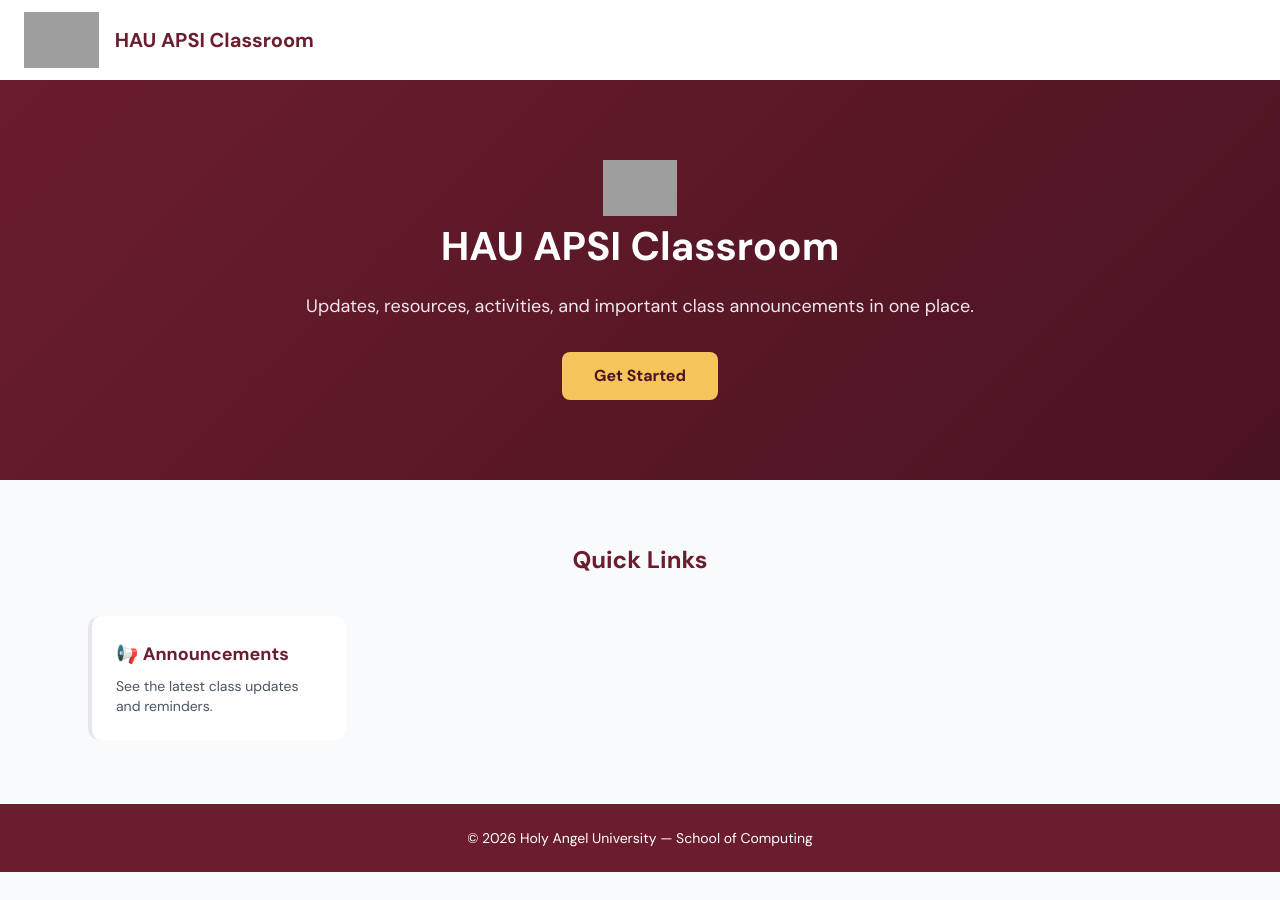
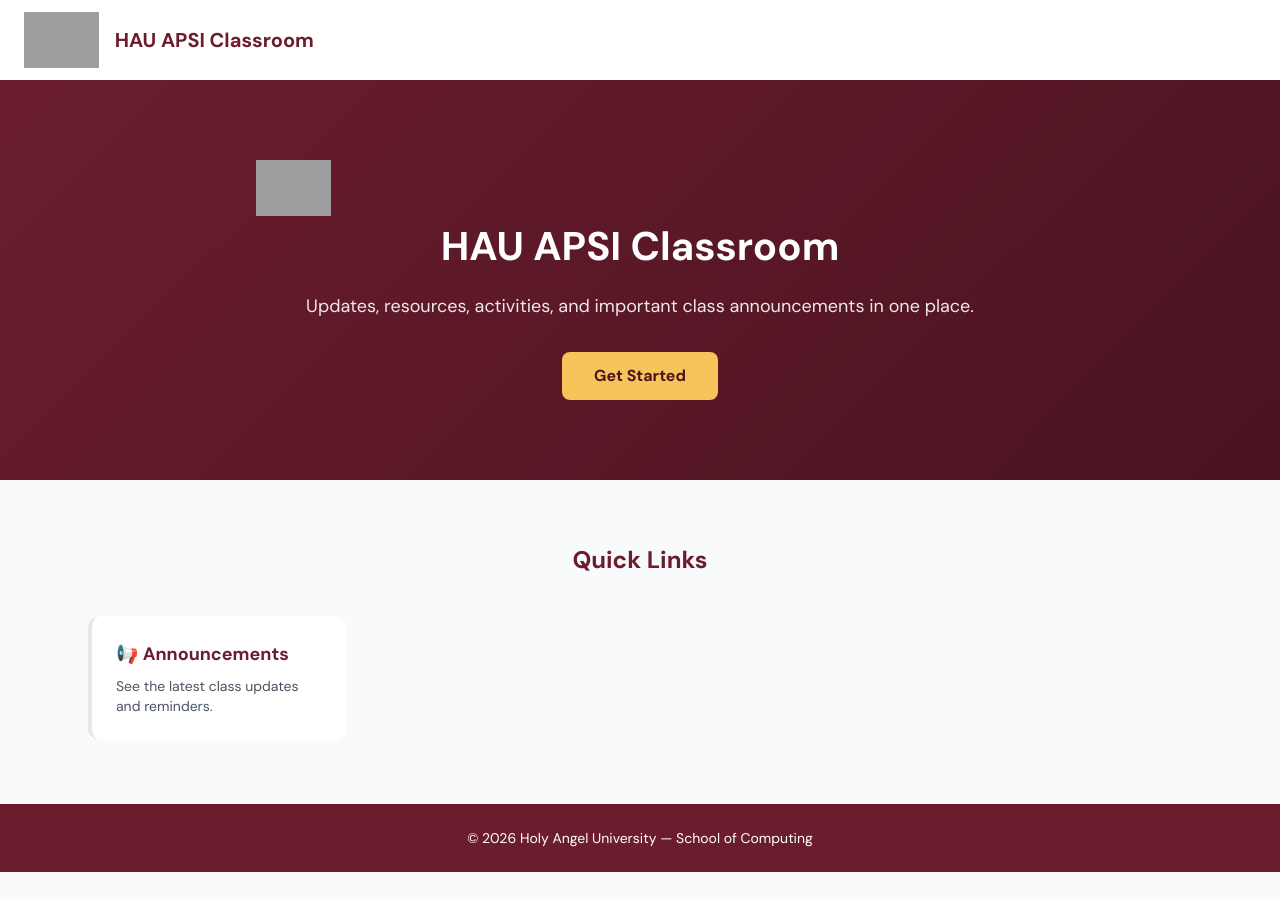
Before and after one commit to HAU-SOC/HAU-APSI-Classroom, a Jekyll site: the page built from home.md, in a window 1280 px wide. Built offline with Jekyll 4.4.1, drawn with Linux system fonts in a browser that asks for light colours; nearby versions of some CDN libraries; grey boxes are pictures that could not be loaded.

Commit message:
Update home.md

```diff
--- a/home.md
+++ b/home.md
@@ -6,7 +6,7 @@
 <section class="relative py-20 px-6 text-center text-white" style="background: linear-gradient(135deg, rgb(107, 29, 46), rgb(74, 19, 32));">
 
   <div class="relative z-10 max-w-3xl mx-auto">
-     <center> <img class="h-14 w-auto" loading="lazy" src="https://www.hau.edu.ph/images/school-logo/hau_soc_logo_revised4.png" alt="HAU logo"> </center>
+    <img class="inline-block" class="h-14 w-auto" loading="lazy" src="https://www.hau.edu.ph/images/school-logo/hau_soc_logo_revised4.png" alt="HAU logo">
     <h2 class="font-bold mb-4" style="font-size: 40px;">HAU APSI Classroom</h2>
     <p class="text-lg opacity-90 mb-8">Updates, resources, activities, and important class announcements in one place.</p>
     <a href="#quick-links" class="inline-block px-8 py-3 rounded-lg font-semibold text-maroon hover:opacity-90 transition" style="background: rgb(245, 196, 90); color: rgb(74, 19, 32);">Get Started</a>
```
